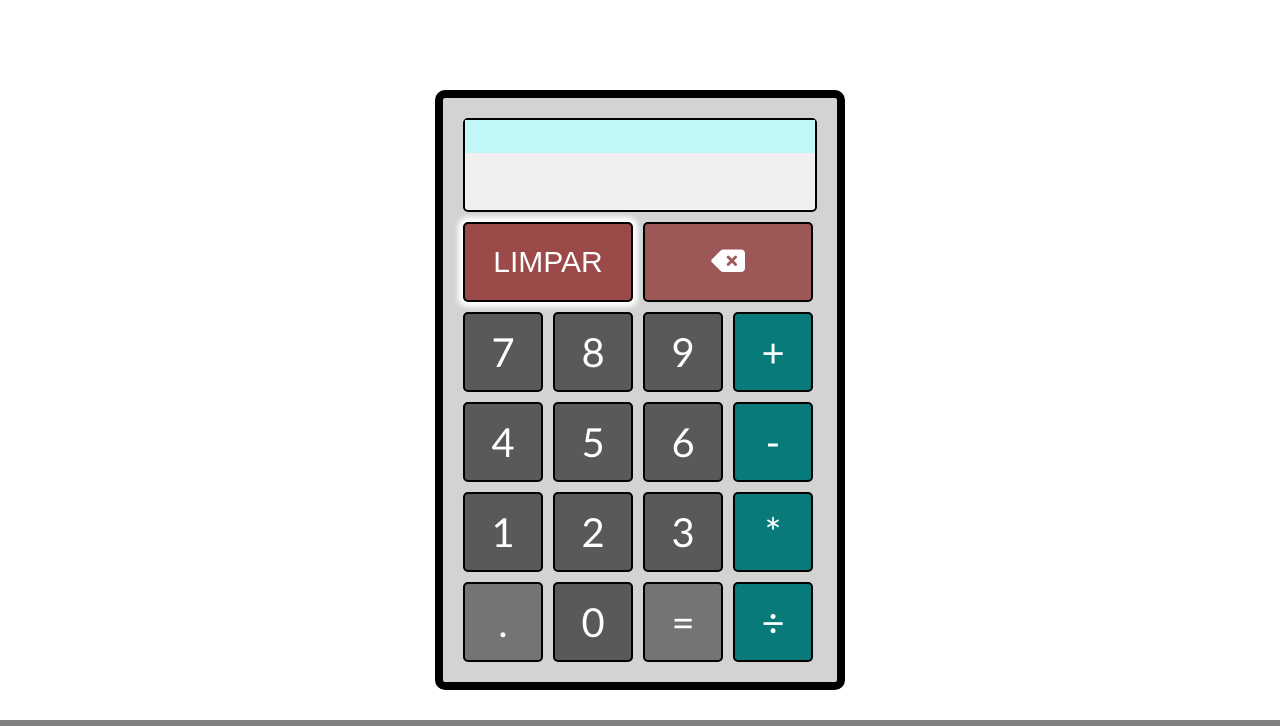
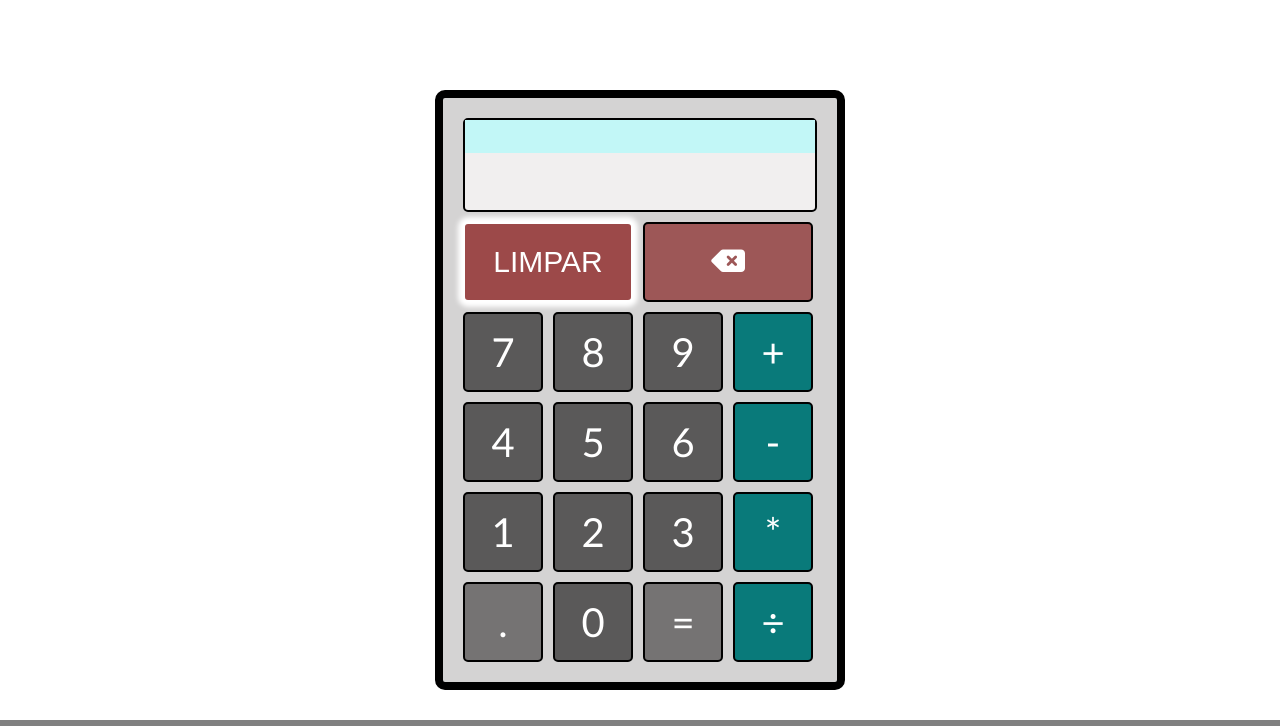
Before and after one commit to romulo-milani/calculadora, a plain HTML site: page index.html in a window 1280 px wide. In both pictures the pointer is over the button "LIMPAR". Shown: the top 726 px of the page. Drawn offline with Linux system fonts and the light colour scheme.

Commit message:
mudar a cor de destaque e a borda quando o mouse aponta para um botão

```diff
--- a/style.css
+++ b/style.css
@@ -104,9 +104,11 @@
     color: white;
 }
 
-.limparBtn:hover, .keyBtn:hover, .backBtn:hover {
+.limparBtn:hover, .keyBtn:hover, .backspaceBtn:hover {
     box-shadow: 0 0 5px 5px white;
+    border-color: white;
     transition: all 0.2s ease-in-out;
+    cursor: pointer;
 }
 
 
```
